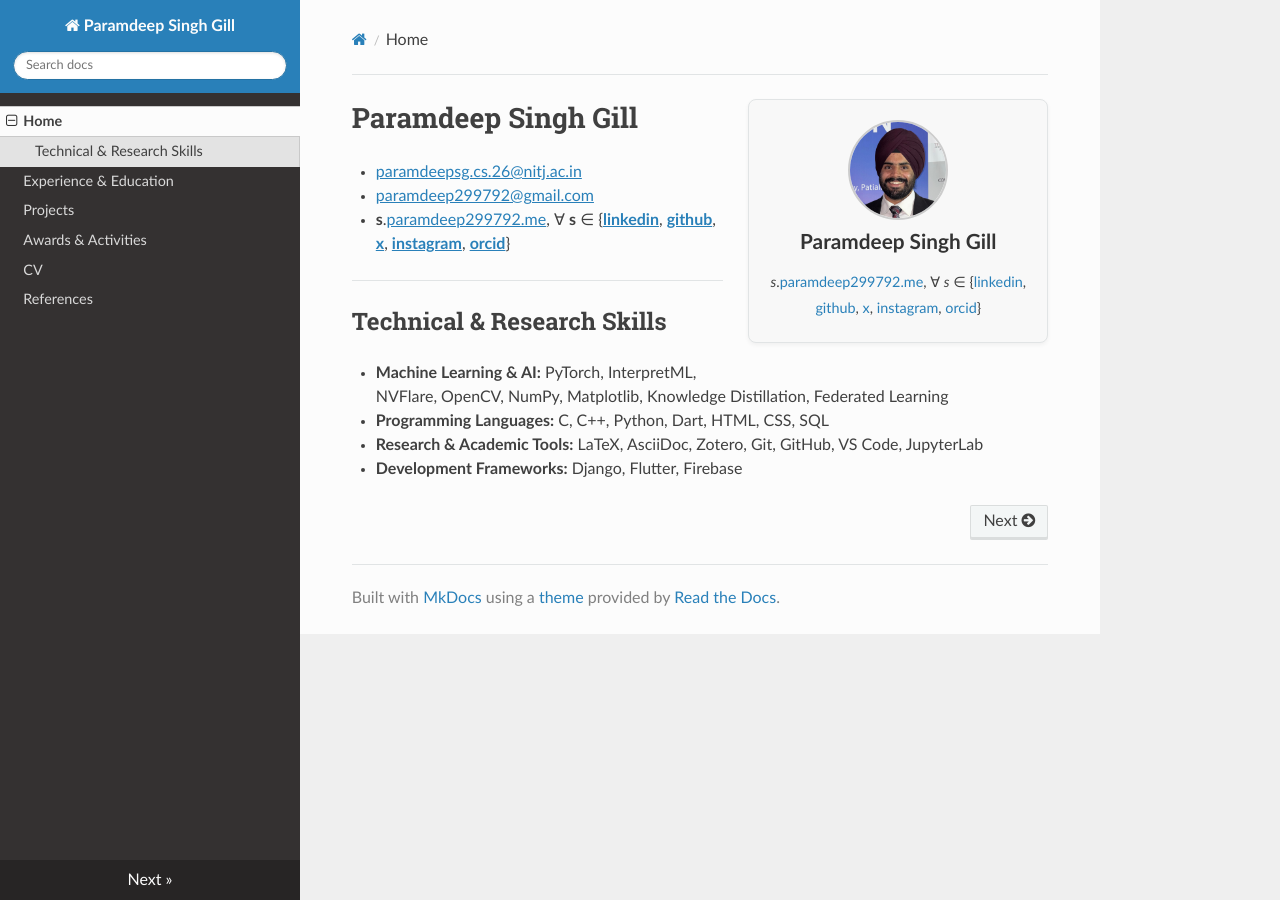
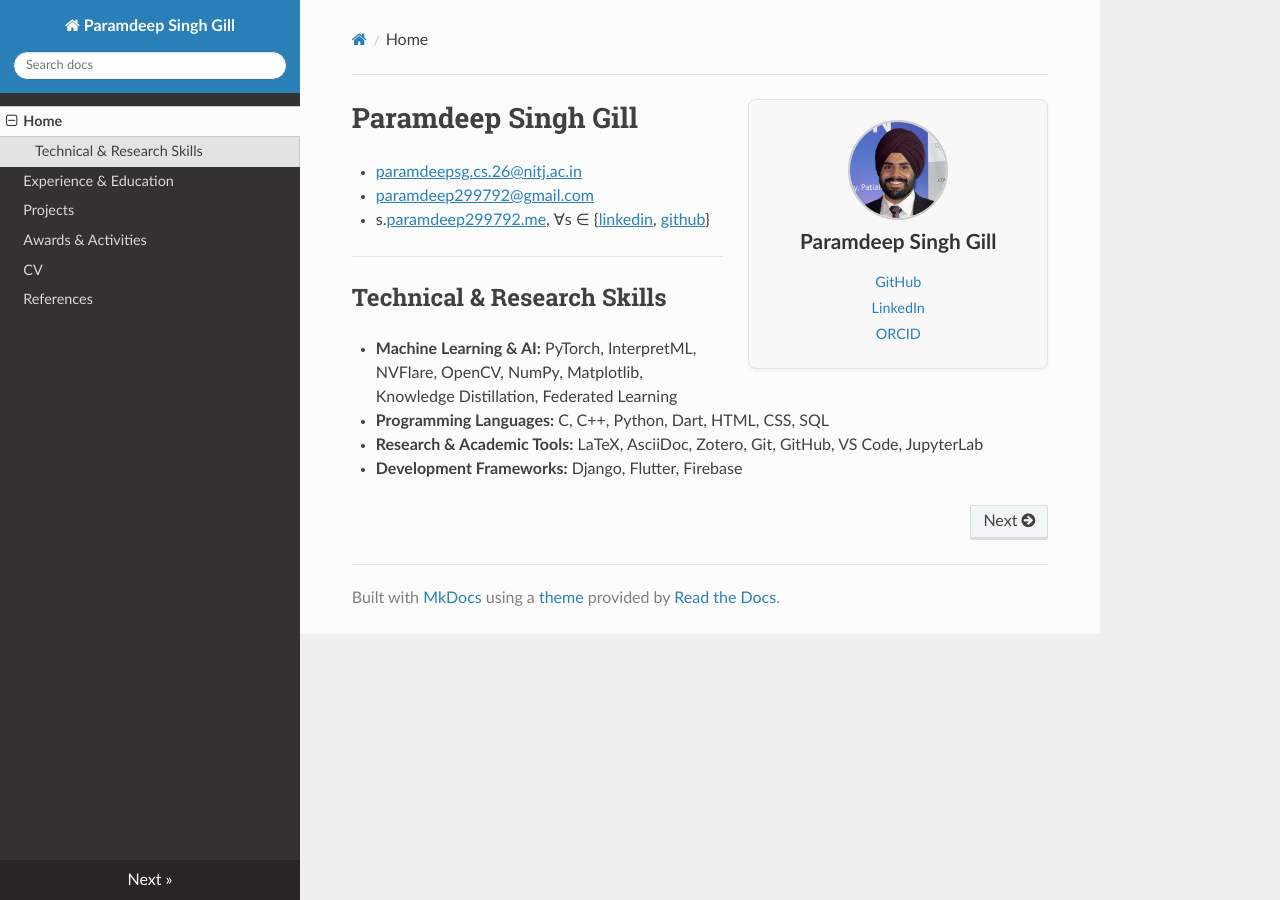
Before and after one commit to paramdeep299792/paramdeep299792.github.io, an MkDocs documentation site: the page built from docs/index.md, in a window 1280 px wide. Built offline with MkDocs 1.6.1, drawn with Linux system fonts in a browser that asks for light colours; nearby versions of some CDN libraries.

Commit message:
Updated the social links text

```diff
--- a/docs/index.md
+++ b/docs/index.md
@@ -2,7 +2,7 @@
 
 - [<u>paramdeepsg.cs.26@nitj.ac.in</u>](mailto:paramdeepsg.cs.26@nitj.ac.in)
 - [<u>paramdeep299792@gmail.com</u>](mailto:paramdeep299792@gmail.com)
-- **s**.[<u>paramdeep299792.me</u>](https://paramdeep299792.me/), ∀ **s** ∈ {[**<u>linkedin</u>**](https://linkedin.paramdeep299792.me/), [**<u>github</u>**](https://github.paramdeep299792.me/), [**<u>x</u>**](https://x.paramdeep299792.me/), [**<u>instagram</u>**](https://instagram.paramdeep299792.me/), [**<u>orcid</u>**](https://orcid.paramdeep299792.me/)}
+- s.[<u>paramdeep299792.me</u>](https://paramdeep299792.me/), ∀s ∈ {[<u>linkedin</u>](https://linkedin.paramdeep299792.me/), [<u>github</u>](https://github.paramdeep299792.me/)}
 
 ---
 
--- a/overrides/main.html
+++ b/overrides/main.html
@@ -40,12 +40,9 @@
 
   <!-- Removed the horizontal margins and added a line-height for better spacing -->
   <div style="font-size: 0.9em; margin-top: 15px; line-height: 1.8;">
-    <i>s</i>.<a href="https://paramdeep299792.me" target="_blank" style="color: #2980B9; text-decoration: none;">paramdeep299792.me</a>, ∀ <i>s</i> ∈
-    {<a href="https://linkedin.paramdeep299792.me" target="_blank" style="color: #2980B9; text-decoration: none;">linkedin</a>,
-    <a href="https://github.paramdeep299792.me" target="_blank" style="color: #2980B9; text-decoration: none;">github</a>,
-    <a href="https://x.paramdeep299792.me" target="_blank" style="color: #2980B9; text-decoration: none;">x</a>,
-    <a href="https://instagram.paramdeep299792.me" target="_blank" style="color: #2980B9; text-decoration: none;">instagram</a>,
-    <a href="https://orcid.paramdeep299792.me" target="_blank" style="color: #2980B9; text-decoration: none;">orcid</a>}
+    <a href="https://github.paramdeep299792.me" target="_blank" style="color: #2980B9; text-decoration: none;">GitHub</a> <br>
+    <a href="https://linkedin.paramdeep299792.me" target="_blank" style="color: #2980B9; text-decoration: none;">LinkedIn</a> <br>
+    <a href="https://orcid.paramdeep299792.me" target="_blank" style="color: #2980B9; text-decoration: none;">ORCID</a> <br>
   </div>
 </div>
 
```
Also changed, not shown: src/templates/index.md (+1 -1 lines), 3 other files.
